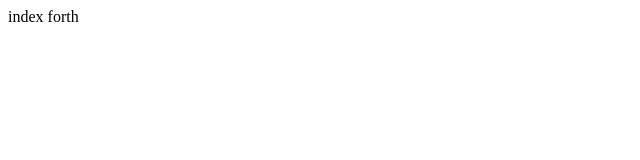
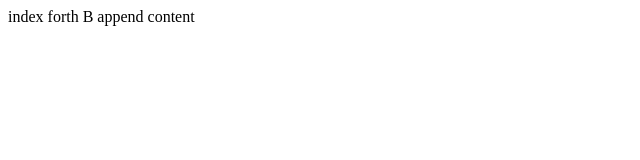
Before and after one commit to pyj1971341376/demo, a plain HTML site: page index.html in a window 1280 px wide. Shown: the whole page, without its empty margins (0-640 px from the left). Drawn offline with Linux system fonts and the light colour scheme.

Commit message:
B-first-modify

```diff
--- a/index.html
+++ b/index.html
@@ -6,5 +6,6 @@
 </head>
 <body>
   index forth
+  B append content
 </body>
 </html>
```
